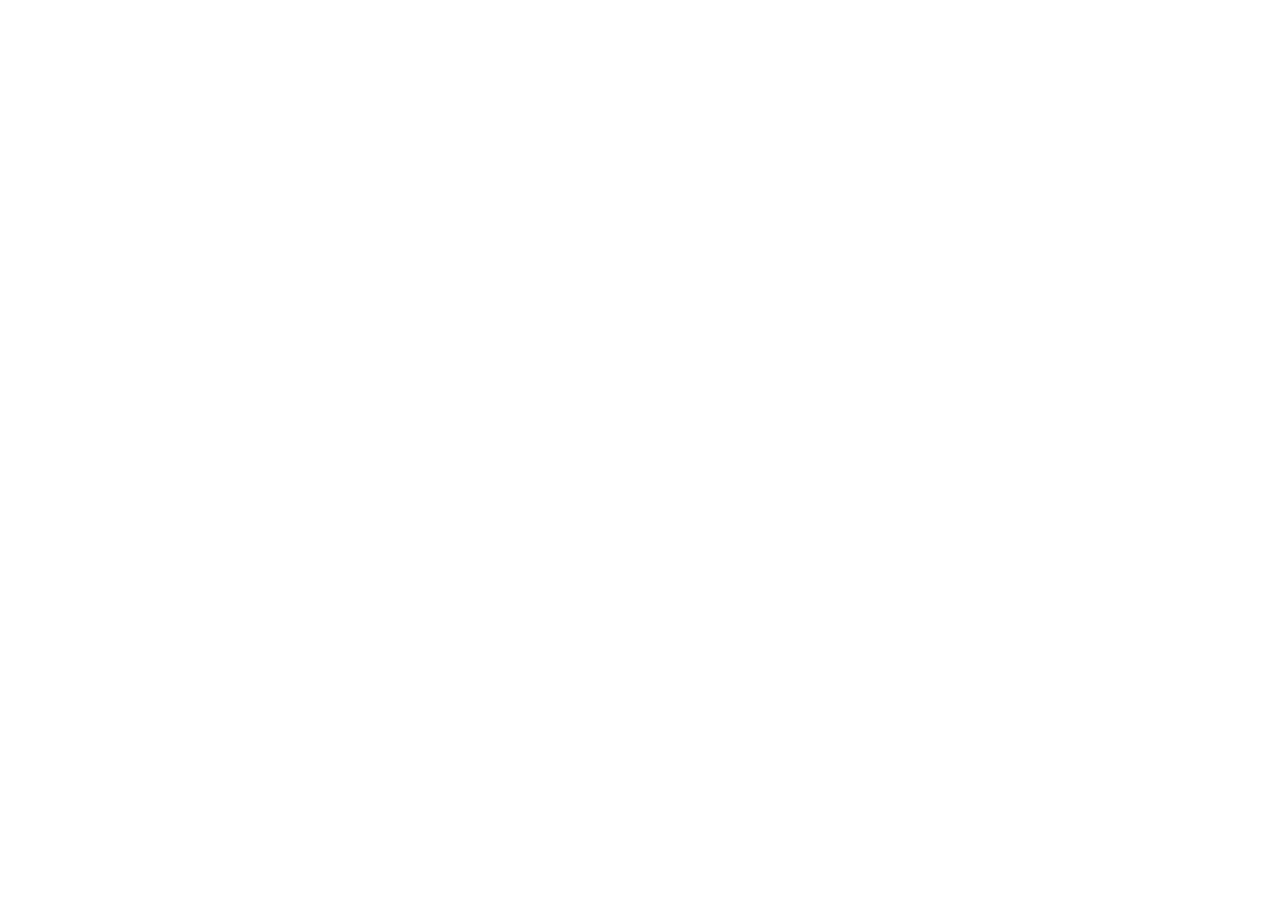
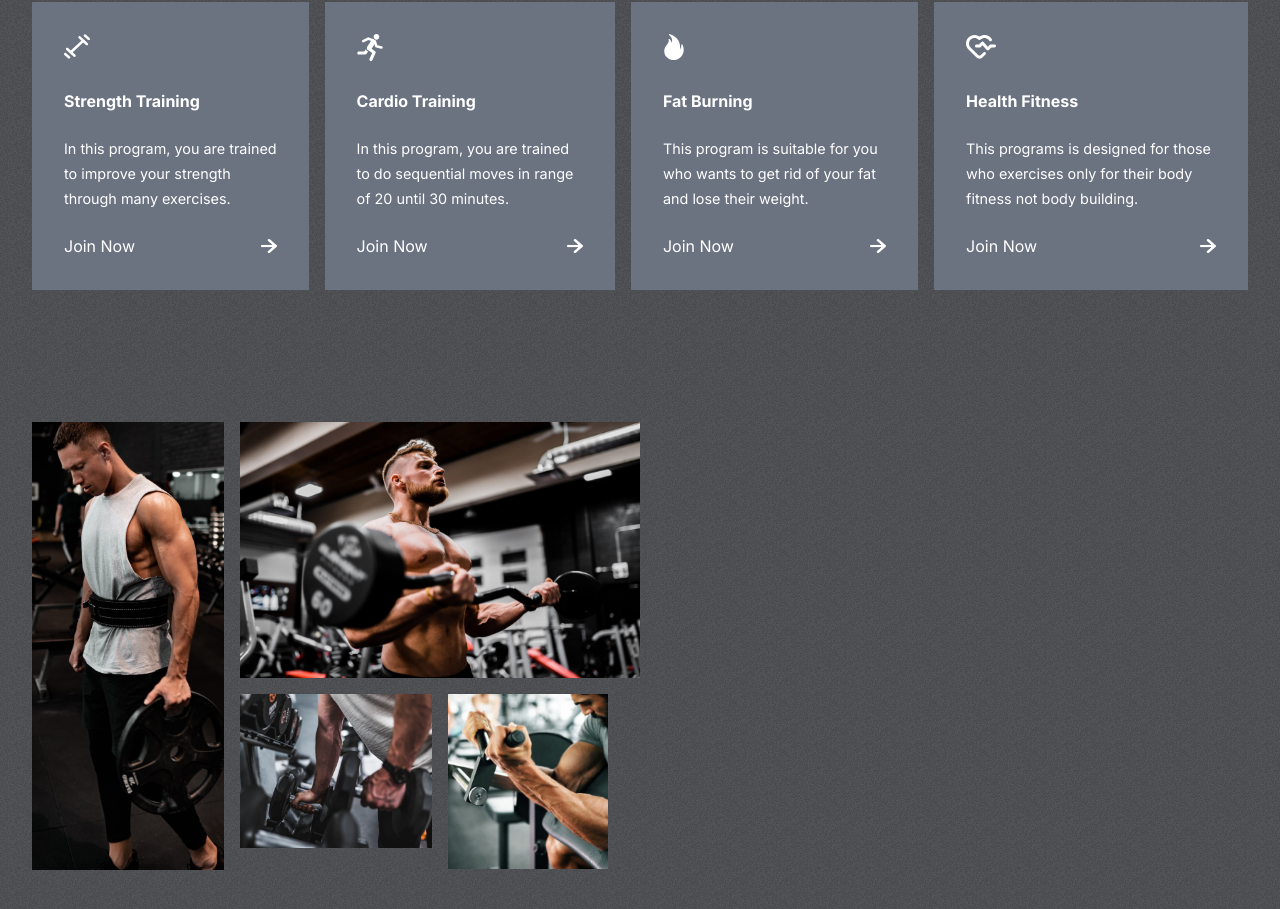
Before and after one commit to Bishboy/GymApp, a React (Vite) app: page / in a window 1280 px wide. Shown: the part 967-1876 px from the top of the page. Before the commit the page ends 800 px from the top, so only its background shows below. Built offline with nearby package versions, Linux system fonts and the light colour scheme.

Commit message:
added section

```diff
--- a/src/App.tsx
+++ b/src/App.tsx
@@ -1,6 +1,8 @@
 import { useState } from 'react'
 import Hero from './component/Hero'
 import './App.css'
+import Programs from './component/Programs'
+import Reasons from './component/Reasons'
 
 
 function App() {
@@ -9,6 +11,8 @@
   return (
     <div className="App">
       <Hero />
+      <Programs />
+      <Reasons />
     </div>
   )
 }
--- /dev/null
+++ b/src/component/Programs.tsx
@@ -0,0 +1,44 @@
+ import React from "react";
+ import { programsData } from "../data/programsData";
+ import rightArrow from "../assets/rightArrow.png";
+
+ // Define the type for a single program item
+ interface ProgramItem {
+   image: React.ReactNode; // Adjust based on how `image` is represented in your data
+   heading: string;
+   details: string;
+ }
+
+ const Programs: React.FC = () => {
+   return (
+     <div className="flex flex-col gap-[2rem] px-[2rem] py-9">
+       <div className="flex gap-[5rem] text-[3rem] font-bold justify-center text-white uppercase italic whitespace-nowrap">
+         <span className="strokeText">Explore our</span>
+         <span>Programs</span>
+         <span className="strokeText"> to shape you</span>
+       </div>
+       <div className="flex flex-col lg:flex-row items-center lg:items-baseline gap-[1rem] justify-between">
+         {programsData.map((items: ProgramItem, index: number) => (
+           <div
+             key={index}
+             className="flex min-h-[18rem] lg:min-w-[10rem] min-w-fit flex-col hover:bg-custom-gradient duration-700 transition-all ease-in-out bg-gray-500 p-[2rem] text-white gap-[1rem] justify-between"
+           >
+             <span className="min-w-[4rem] text-white h-[2rem] flex-shrink-0 fill-white">
+               {items.image}
+             </span>
+             <span className="text-[1rem] font-bold">{items.heading}</span>
+             <span className="text-[0.9rem] leading-[25px]">
+               {items.details}
+             </span>
+             <div className="flex gap-[1rem] items-center justify-between">
+               <span>Join Now</span>
+               <img src={rightArrow} alt="Right Arrow" className="w-[1rem]" />
+             </div>
+           </div>
+         ))}
+       </div>
+     </div>
+   );
+ };
+
+ export default Programs;
--- /dev/null
+++ b/src/component/Reasons.tsx
@@ -0,0 +1,42 @@
+import React from 'react'
+import image1 from '../../src/assets/image1.png'
+import image2 from '../../src/assets/image2.png'
+import image3 from "../../src/assets/image3.png";
+import image4 from "../../src/assets/image4.png";
+import nb from "../../src/assets/nb.png";
+import addidas from "../../src/assets/adidas.png";
+import nike from "../../src/assets/nike.png";
+import tick from "../../src/assets/tick.png";
+
+
+const Reasons = () => {
+  return (
+    <div className="px-[2rem] flex " style={{ gridTemplate: "2rem" }}>
+      <div className="flex-1 grid grid-cols-3 gap-4 auto-rows-fr">
+        <img
+          src={image1}
+          alt=""
+          className="object-cover w-[12rem] h-[28rem] row-span-2"
+        />
+        <img
+          src={image2}
+          alt=""
+          className="object-cover w-auto h-[16rem] col-start-2 col-span-2"
+        />
+        <img
+          src={image3}
+          alt=""
+          className="object-cover w-[14rem] col-start-2 col-end-3 row-span-1"
+        />
+        <img
+          src={image4}
+          alt=""
+          className="object-cover w-[10rem]  "
+        />
+      </div>
+      <div className="flex-1 "></div>
+    </div>
+  );
+}
+ //
+export default Reasons
--- a/src/data/programsData.tsx
+++ b/src/data/programsData.tsx
@@ -9,8 +9,8 @@
   {
     image: (
       <svg
-        width="16"
-        height="15"
+        width="26"
+        height="25"
         viewBox="0 0 16 15"
         xmlns="http://www.w3.org/2000/svg"
       >
@@ -24,8 +24,8 @@
   {
     image: (
       <svg
-        width="16"
-        height="17"
+        width="26"
+        height="27"
         viewBox="0 0 16 17"
         xmlns="http://www.w3.org/2000/svg"
       >
@@ -44,8 +44,8 @@
   {
     image: (
       <svg
-        width="12"
-        height="16"
+        width="22"
+        height="26"
         viewBox="0 0 12 16"
         xmlns="http://www.w3.org/2000/svg"
       >
@@ -59,8 +59,8 @@
   {
     image: (
       <svg
-        width="20"
-        height="16"
+        width="30"
+        height="26"
         viewBox="0 0 20 16"
         xmlns="http://www.w3.org/2000/svg"
       >
--- a/tailwind.config.js
+++ b/tailwind.config.js
@@ -1,11 +1,13 @@
  /** @type {import('tailwindcss').Config} */
 export default {
-  content: [
-    "./index.html",
-    "./src/**/*.{js,ts,jsx,tsx}",
-  ],
+  content: ["./index.html", "./src/**/*.{js,ts,jsx,tsx}"],
   theme: {
-    extend: {},
+    extend: {
+      backgroundImage: {
+        "custom-gradient":
+          "linear-gradient(210.41deg, #fa5042 1.14%, #ffa739 100.75%)",
+      },
+    },
   },
   plugins: [],
-}
+};
```
Also changed, not shown: src/App.css (line endings or trailing spaces).
